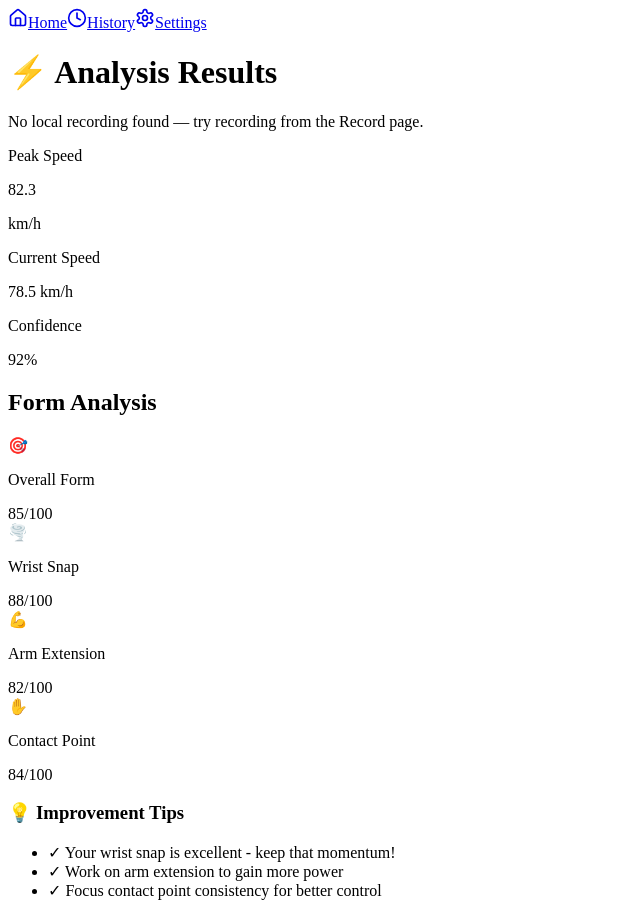
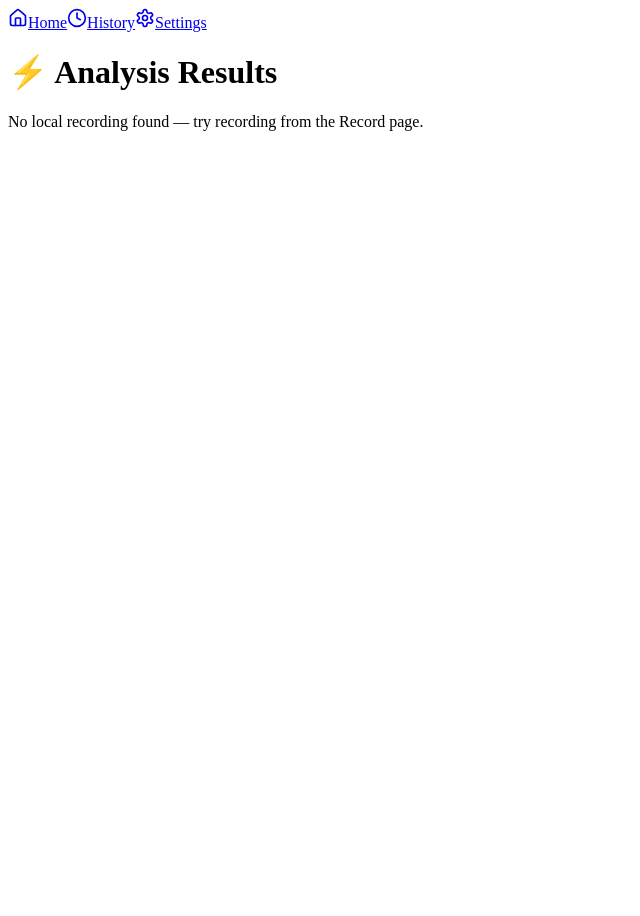
Before and after one commit to v7nce1/swiftvolley-ai, a Next.js app: page /results in a window 1280 px wide. Shown: the whole page, without its empty margins (0-640 px from the left). After the commit the page ends 800 px from the top, so only its background shows below. Built offline with nearby package versions, Linux system fonts and the light colour scheme.

Commit message:
feat(cv): calibration UI + runPipeline integration for recorded frames; show speed/confidence

```diff
--- a/src/app/results/page.tsx
+++ b/src/app/results/page.tsx
@@ -3,9 +3,13 @@
 import { Navbar } from "@/components/Navbar";
 import { motion } from "framer-motion";
 import { useEffect, useState } from "react";
+import { runPipeline } from "@/lib/cv/pipeline";
 
 export default function ResultsPage() {
   const [frames, setFrames] = useState<string[] | null>(null);
+  const [analyzing, setAnalyzing] = useState(false);
+  const [progress, setProgress] = useState<{stage:string,percent:number}|null>(null);
+  const [result, setResult] = useState<any | null>(null);
 
   useEffect(() => {
     try {
@@ -18,14 +22,46 @@ export default function ResultsPage() {
 
   const hasFrames = Array.isArray(frames) && frames.length > 0;
 
-  const mockResult = {
-    speedKmh: 78.5,
-    peakSpeedKmh: 82.3,
-    formScore: 85,
-    wristSnapScore: 88,
-    armExtensionScore: 82,
-    contactPointScore: 84,
-  };
+  async function decodeToImageData(urls: string[]) {
+    const canvas = document.createElement('canvas');
+    const ctx = canvas.getContext('2d')!;
+    const out: ImageData[] = [];
+    for (const u of urls) {
+      const img = await new Promise<HTMLImageElement>((res, rej) => {
+        const i = new Image(); i.onload = () => res(i); i.onerror = rej; i.src = u;
+      });
+      const w = 640, h = 360; canvas.width = w; canvas.height = h; ctx.drawImage(img, 0, 0, w, h);
+      out.push(ctx.getImageData(0,0,w,h));
+    }
+    return out;
+  }
+
+  async function analyze() {
+    if (!hasFrames || analyzing) return;
+    setAnalyzing(true);
+    setProgress({stage:'Starting', percent:0});
+    const urls = frames!;
+    try {
+      const imgs = await decodeToImageData(urls);
+      const pxOverrideRaw = sessionStorage.getItem('calibration_px_per_meter');
+      const pxOverride = pxOverrideRaw ? parseFloat(pxOverrideRaw) : undefined;
+
+      const res = await runPipeline(imgs, {
+        fps: 30,
+        cameraAngle: 'sideline',
+        onProgress: (s,p) => setProgress({stage:s, percent:p}),
+        pxPerMeterOverride: pxOverride,
+      } as any);
+
+      setResult(res);
+    } catch (e) {
+      console.error(e);
+      alert('Analysis failed');
+    } finally {
+      setAnalyzing(false);
+      setProgress(null);
+    }
+  }
 
   return (
     <div className="min-h-screen bg-vt-bg pb-24">
@@ -46,8 +82,10 @@ export default function ResultsPage() {
                 </div>
               </div>
 
-              <div className="bg-white/5 border border-white/10 rounded-2xl p-4 text-sm text-vt-muted">
-                <p>This is a quick preview of the captured recording. The full analysis runs locally and will be shown here after processing.</p>
+              <div className="flex gap-3">
+                <button disabled={analyzing} onClick={analyze} className="px-4 py-2 rounded-md bg-vt-mint text-black font-semibold">Run Analysis</button>
+                <button onClick={() => { sessionStorage.removeItem('lastRecording'); setFrames(null); }} className="px-4 py-2 rounded-md bg-white/5">Clear</button>
+                {progress && <div className="ml-4 text-sm text-vt-muted">{progress.stage} — {progress.percent}%</div>}
               </div>
             </div>
           ) : (
@@ -56,51 +94,26 @@ export default function ResultsPage() {
             </div>
           )}
 
-          {/* Speed + Scores (mock/fallback) */}
-          <div className="bg-gradient-to-br from-vt-mint/20 to-vt-mint/10 border border-vt-mint/30 rounded-2xl p-8 mb-8">
-            <div className="text-center mb-6">
-              <p className="text-vt-muted mb-2">Peak Speed</p>
-              <div className="text-6xl font-black text-vt-mint mb-2">{mockResult.peakSpeedKmh}</div>
-              <p className="text-2xl font-bold">km/h</p>
-            </div>
-            <div className="grid grid-cols-2 gap-4">
-              <div className="bg-white/5 rounded-xl p-4 text-center">
-                <p className="text-xs text-vt-muted mb-2">Current Speed</p>
-                <p className="text-2xl font-bold">{mockResult.speedKmh} km/h</p>
-              </div>
-              <div className="bg-white/5 rounded-xl p-4 text-center">
-                <p className="text-xs text-vt-muted mb-2">Confidence</p>
-                <p className="text-2xl font-bold">92%</p>
+          {/* Show results if available */}
+          {result && (
+            <div className="bg-gradient-to-br from-vt-mint/10 to-vt-blue/10 border border-vt-outline rounded-2xl p-6 mb-6">
+              <h2 className="text-2xl font-bold mb-3">Analysis Summary</h2>
+              <div className="grid grid-cols-3 gap-4">
+                <div className="p-4 bg-white/5 rounded-xl text-center">
+                  <div className="text-3xl font-black text-vt-mint">{result.peakSpeedKmh}</div>
+                  <div className="text-sm text-vt-muted">Peak km/h</div>
+                </div>
+                <div className="p-4 bg-white/5 rounded-xl text-center">
+                  <div className="text-3xl font-black">{result.speedKmh}</div>
+                  <div className="text-sm text-vt-muted">Avg km/h</div>
+                </div>
+                <div className="p-4 bg-white/5 rounded-xl text-center">
+                  <div className="text-3xl font-black">{Math.round(result.speedConfidence*100)}%</div>
+                  <div className="text-sm text-vt-muted">Confidence</div>
+                </div>
               </div>
             </div>
-          </div>
-
-          <h2 className="text-2xl font-bold mb-6">Form Analysis</h2>
-          <div className="grid md:grid-cols-2 gap-4 mb-8">
-            {[
-              { label: "Overall Form", value: mockResult.formScore, icon: "🎯" },
-              { label: "Wrist Snap", value: mockResult.wristSnapScore, icon: "🌪️" },
-              { label: "Arm Extension", value: mockResult.armExtensionScore, icon: "💪" },
-              { label: "Contact Point", value: mockResult.contactPointScore, icon: "✋" },
-            ].map((score, i) => (
-              <motion.div key={i} initial={{ opacity: 0, y: 12 }} animate={{ opacity: 1, y: 0 }} transition={{ delay: i * 0.06 }} className="bg-white/5 border border-white/10 rounded-xl p-4">
-                <div className="flex items-center justify-between mb-3">
-                  <div className="flex items-center gap-2"><span className="text-2xl">{score.icon}</span><p className="font-semibold text-sm">{score.label}</p></div>
-                </div>
-                <div className="flex items-end gap-2"><span className="text-3xl font-black text-vt-mint">{score.value}</span><span className="text-vt-muted text-sm mb-1">/100</span></div>
-                <div className="w-full bg-white/10 rounded-full h-2 mt-2"><div className="bg-vt-mint rounded-full h-2 transition-all" style={{ width: `${score.value}%` }} /></div>
-              </motion.div>
-            ))}
-          </div>
-
-          <div className="bg-white/5 border border-white/10 rounded-xl p-6 text-center">
-            <h3 className="font-bold mb-4">💡 Improvement Tips</h3>
-            <ul className="text-sm text-vt-muted space-y-2 text-left">
-              <li>✓ Your wrist snap is excellent - keep that momentum!</li>
-              <li>✓ Work on arm extension to gain more power</li>
-              <li>✓ Focus contact point consistency for better control</li>
-            </ul>
-          </div>
+          )}
         </motion.div>
       </div>
     </div>
--- a/src/lib/cv/pipeline.ts
+++ b/src/lib/cv/pipeline.ts
@@ -15,6 +15,7 @@ export interface PipelineOptions {
   fps: number;
   cameraAngle: CameraAngle;
   onProgress: (stage: string, percent: number) => void;
+  pxPerMeterOverride?: number;
 }
 
 export const VOLLEYBALL_DIAMETER_M = 0.21;
@@ -122,7 +123,11 @@ export async function runPipeline(
 
   // ── Step 4: Speed calculation ──────────────────────────────────────────
   onProgress("Calculating speed…", 60);
-  const speedResult = speedCalc.calculate(tracking, pixelsPerMeter, fps, calibrationConfidence);
+  // Allow caller to override pixelsPerMeter (from a one-step calibration)
+  const effectivePxPerMeter = (typeof (arguments[1] as any)?.pxPerMeterOverride === "number")
+    ? (arguments[1] as any).pxPerMeterOverride
+    : pixelsPerMeter;
+  const speedResult = speedCalc.calculate(tracking, effectivePxPerMeter, fps, calibrationConfidence);
 
   // ── Step 5: Pose estimation on contact frame ───────────────────────────
   onProgress("Running pose estimation…", 72);
```
Also changed, not shown: src/app/record/page.tsx (+34 -0 lines).
